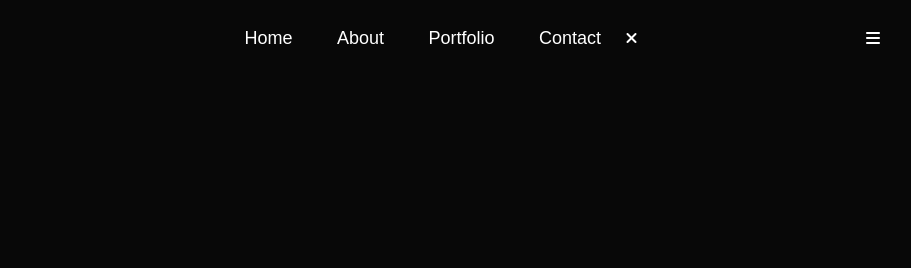
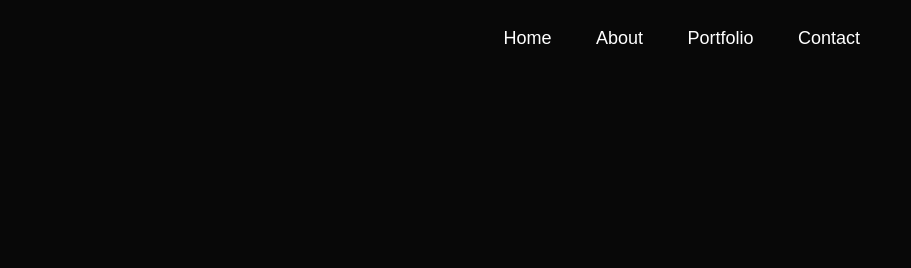
Before and after one commit to Muhammad-Amankhan-10/My-Portfolio-, a plain HTML site: page index.html in a window 1280 px wide. Shown: the top 268 px of the page, 272-1183 px from the left. Drawn offline with Linux system fonts and the light colour scheme.

Commit message:
Update index.html

```diff
--- a/index.html
+++ b/index.html
@@ -17,9 +17,9 @@
                     <li><a href="#About">About</a></li>
                     <li><a href="#Portfolio">Portfolio</a></li>
                     <li><a href="#contact">Contact</a></li>
-                    <i class="fa-solid fa-xmark" onclick="closemenu()"></i>
+                    <i class="fa-solid fa-xmark" onclick="closemenu()" style="display: none;"></i>
                 </ul>
-                <i class="fa-solid fa-bars" onclick="openmenu()"></i>
+                <i class="fa-solid fa-bars" onclick="openmenu()" style="display: none;"></i>
             </nav>
             <div class="header-text">
                 <p id="parag">A passionate front-end developer.</p>
```
